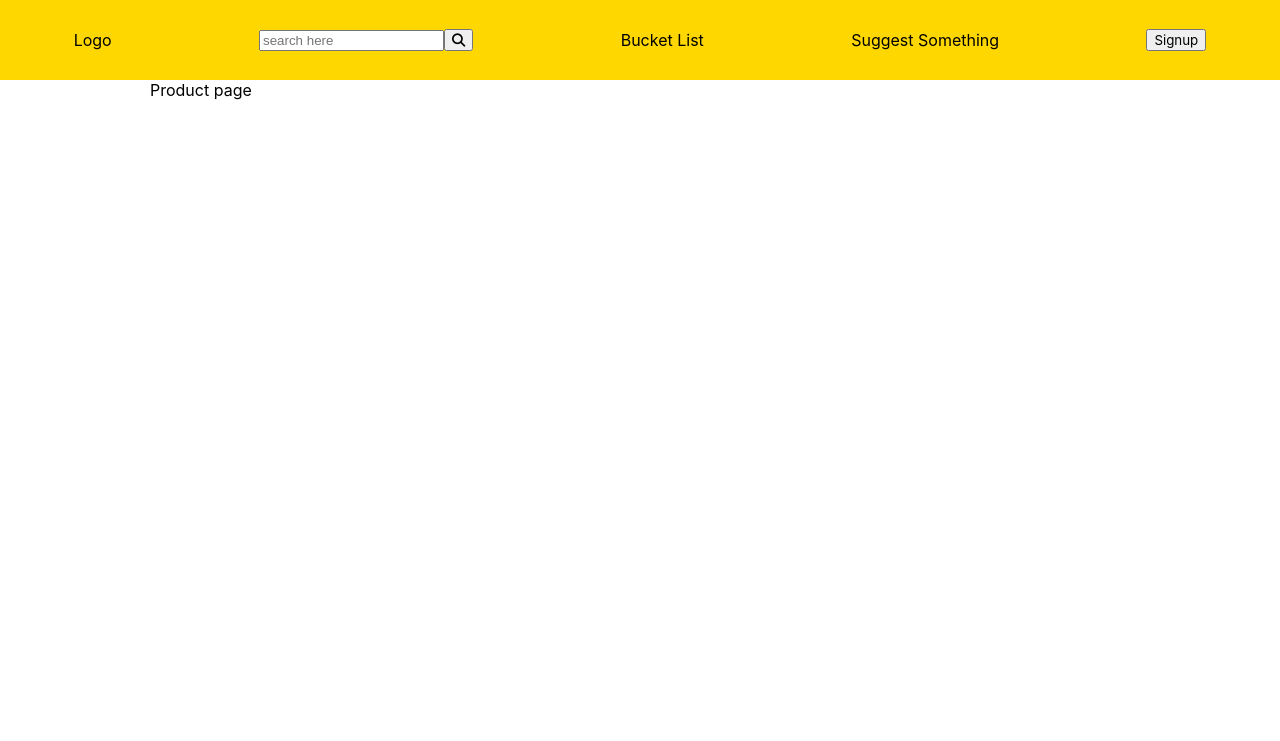
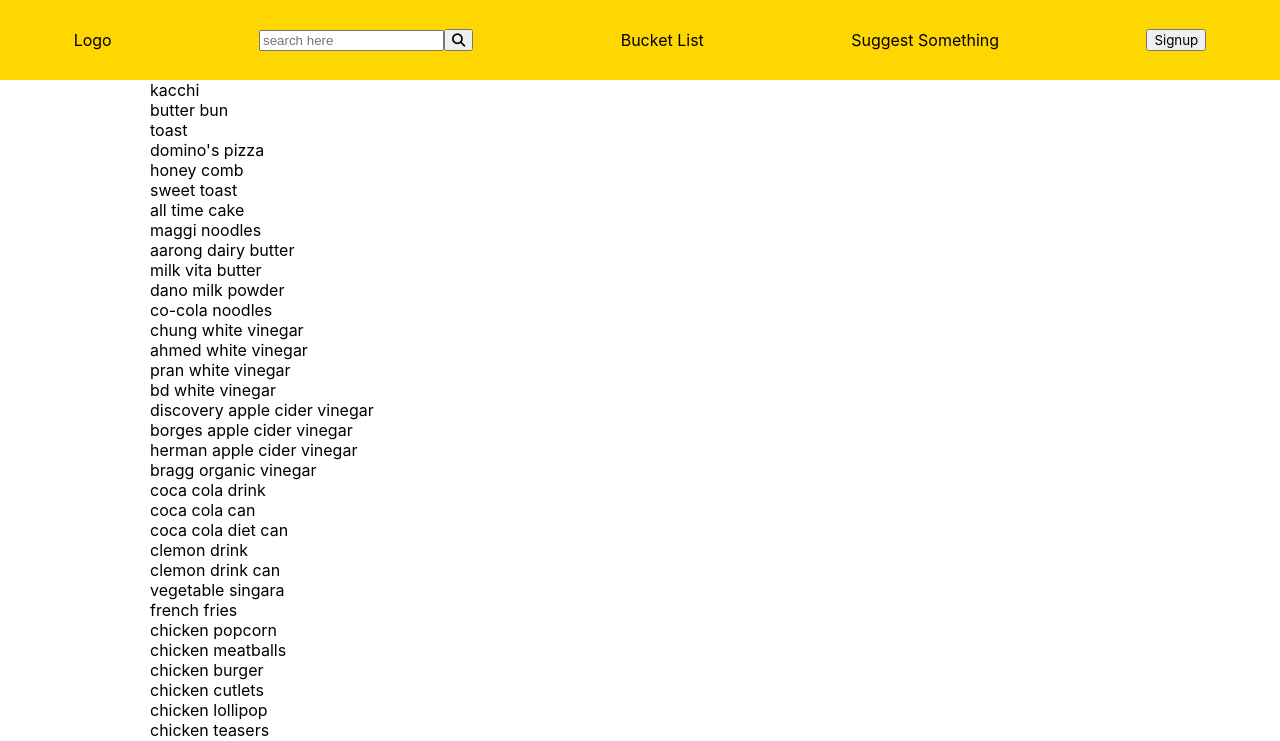
Before and after one commit to MushfiqMashuk/FoodMortem, a Next.js app: page /products in a window 1280 px wide. Shown: the top 741 px of the page. Built offline with nearby package versions, Linux system fonts and the light colour scheme; data requests are answered from the project's data file.

Commit message:
products page

```diff
--- a/components/ReviewForm/index.jsx
+++ b/components/ReviewForm/index.jsx
@@ -23,8 +23,6 @@
   };
 
   const { ratingError, typeError, titleError, reviewError } = error;
-
-  //console.log(ratingError);
 
   return (
     <div className={styles.container}>
--- a/pages/products/index.jsx
+++ b/pages/products/index.jsx
@@ -1,7 +1,34 @@
 import Layout from "../../components/Layout";
 
-function Products() {
-  return <Layout>Product page</Layout>;
+const Products = ({ products }) => {
+  return (
+    <Layout>
+      {products && products.map((product) => <div>{product.name}</div>)}
+    </Layout>
+  );
+};
+
+export async function getStaticProps() {
+  let data;
+  try {
+    const fetchedData = await fetch(`http://localhost:4000/products`);
+    data = await fetchedData.json();
+  } catch (err) {
+    console.log(err);
+  }
+
+  if (!data) {
+    return {
+      notFound: true,
+    };
+  }
+
+  return {
+    props: {
+      products: data,
+    },
+    revalidate: 60,
+  };
 }
 
 export default Products;
```
